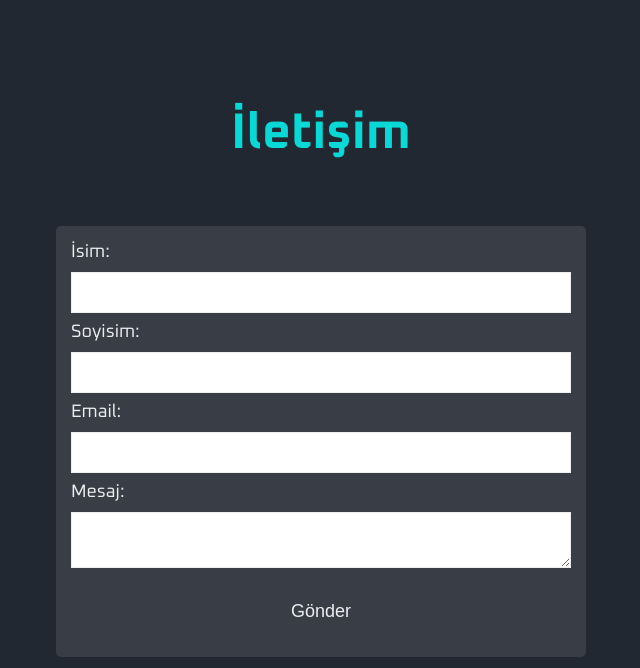
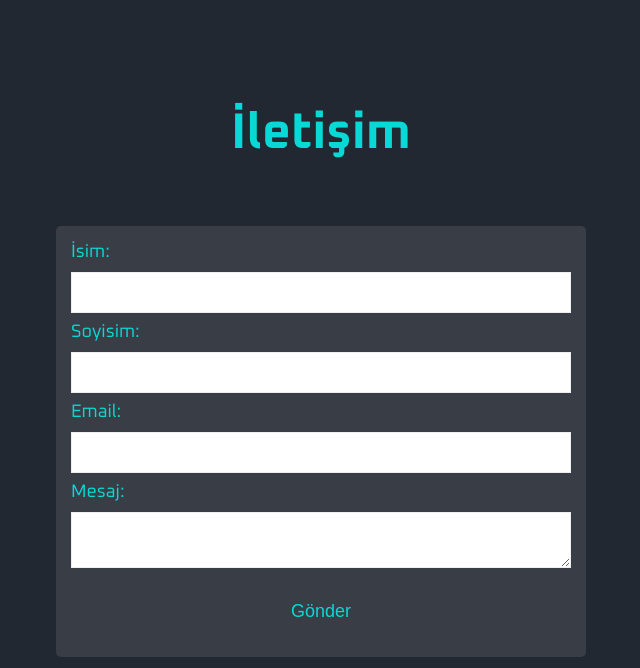
Before and after one commit to berhankokum/berhankokum.github.io, a plain HTML site: page index.html in a window 1280 px wide. Shown: the part 656-1324 px from the top of the page, without its empty margins (319-959 px from the left). Drawn offline with Linux system fonts and the light colour scheme; a web font is replaced by a local one.

Commit message:
update color

```diff
--- a/style.css
+++ b/style.css
@@ -91,7 +91,7 @@ form {
 
 form label {
     font-size: 18px;
-    color: #EEEEEE;
+    color: #08D9D6;
 }
 
 form input, form textarea {
@@ -104,7 +104,7 @@ form input, form textarea {
 
 form input[type=button] {
     background-color: #393E46;
-    color: #EEEEEE;
+    color: #08D9D6;
     padding: 12px;
     border: none;
     cursor: pointer;
```
